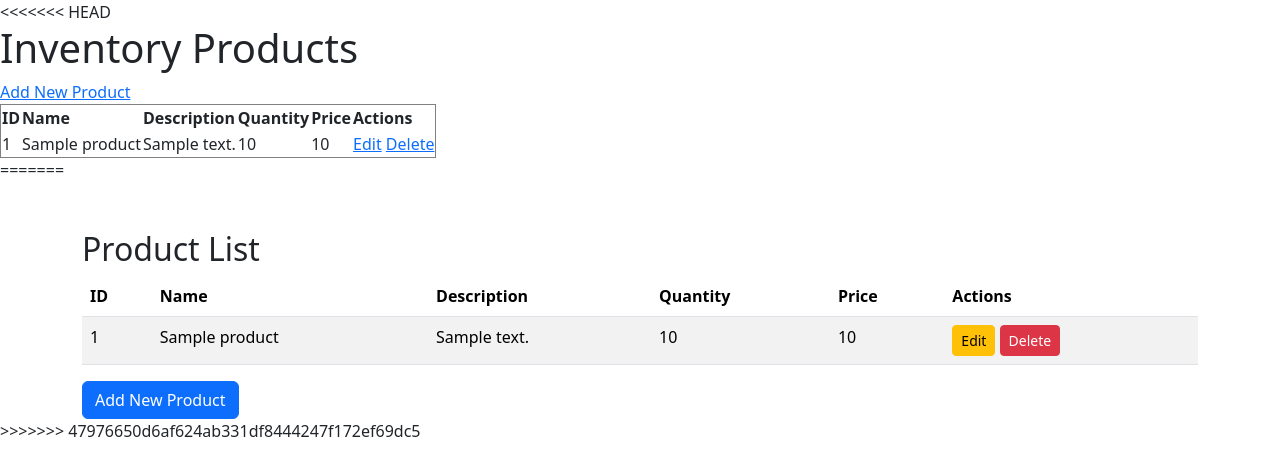
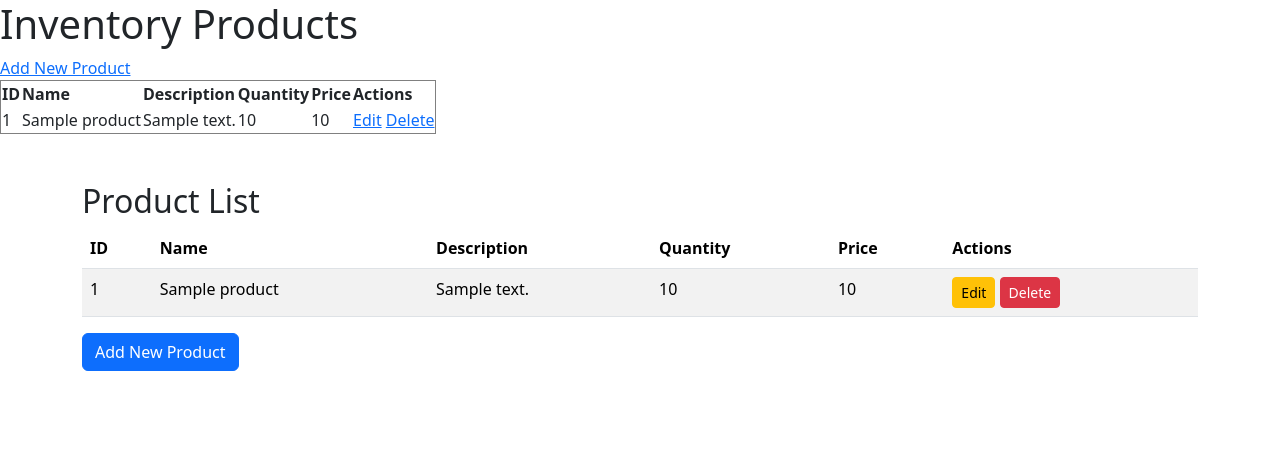
Before and after one commit to christian-cunanan-caparra/WarehouseManagementSystem, a CodeIgniter 4 app: the page made by app/Views/employee_dashboard.php in a window 1280 px wide. Shown: the top 476 px of the page. Run offline with PHP 8.4 and a stand-in for CodeIgniter, Linux system fonts and the light colour scheme; the template is opened without the code that fills it: most values are stand-ins (such as "Sample title", 1, 10 or a date in 2020); some libraries are stand-ins or nearby versions.

Commit message:
fixing - Jhuniel

```diff
--- a/app/Views/employee_dashboard.php
+++ b/app/Views/employee_dashboard.php
@@ -8,7 +8,6 @@
 </head>
 <body>
 
-<<<<<<< HEAD
 <!------ano bago?--------->
     <h1>Inventory Products</h1>
     <a href="/employee_dashboard/create">Add New Product</a>
@@ -35,7 +34,6 @@
         </tr>
         <?php endforeach; ?>
     </table>
-=======
     <div class="container mt-5">
         <h2>Product List</h2>
 
@@ -74,6 +72,5 @@
         <a href="/employee_dashboard/create" class="btn btn-primary">Add New Product</a>
     </div>
 
->>>>>>> 47976650d6af624ab331df8444247f172ef69dc5
 </body>
 </html>
```
